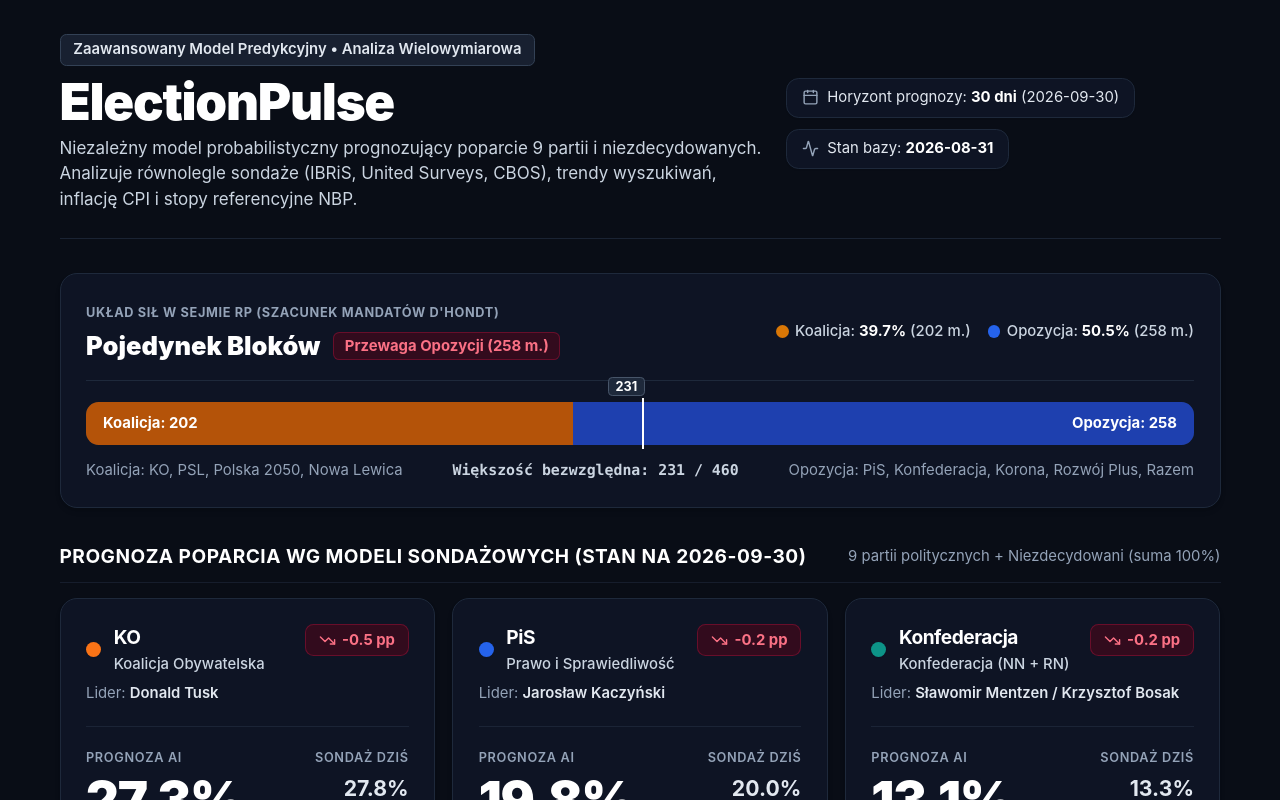
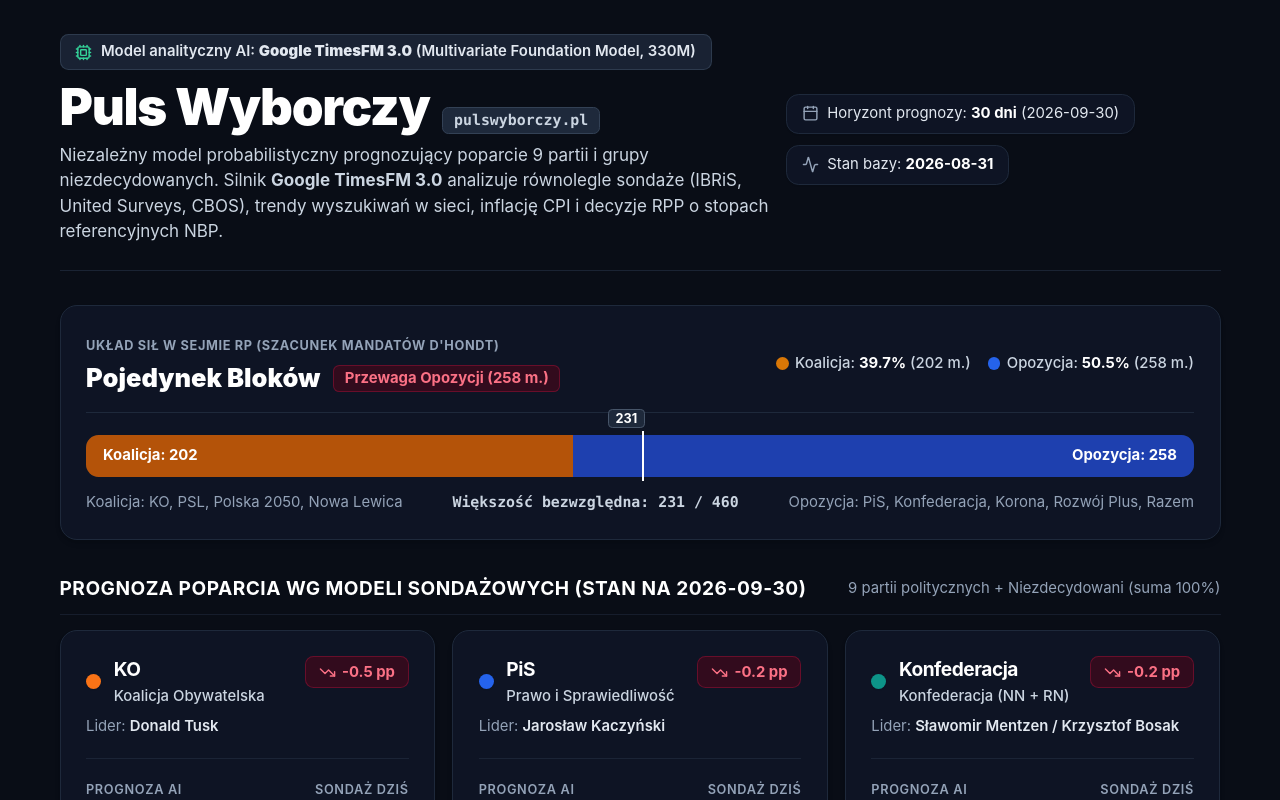
Before and after one commit to takzen/election-pulse-timesfm, a Next.js app in the folder web/: page / in a window 1280 px wide. Shown: the top 800 px of the page. Built offline with nearby package versions, Linux system fonts and the light colour scheme.

Commit message:
feat(branding): rebrand to Puls Wyborczy (pulswyborczy.pl) with prominent Google TimesFM 3.0 model indicator

```diff
--- a/web/app/layout.tsx
+++ b/web/app/layout.tsx
@@ -2,21 +2,21 @@ import type { Metadata } from "next";
 import "./globals.css";
 
 export const metadata: Metadata = {
-  title: "ElectionPulse | Sondaże i Prognozy Wyborcze AI",
-  description: "Wielowymiarowe prognozy poparcia partii politycznych w Polsce oraz interaktywny symulator wpływu stóp procentowych i inflacji.",
-  keywords: ["wybory", "sondaże", "prognoza wyborcza", "sztuczna inteligencja", "symulator NBP", "Sejm"],
+  title: "Puls Wyborczy | Niezależne Prognozy i Sondaże AI",
+  description: "Niezależna platforma prognozująca poparcie partii politycznych w Polsce oraz interaktywny symulator wpływu stóp NBP i inflacji. Model AI: Google TimesFM 3.0.",
+  keywords: ["wybory", "sondaże", "prognoza wyborcza", "Puls Wyborczy", "sztuczna inteligencja", "symulator NBP", "Sejm", "TimesFM", "pulswyborczy.pl"],
   openGraph: {
-    title: "ElectionPulse | Sondaże i Prognozy Wyborcze AI",
+    title: "Puls Wyborczy | Niezależne Prognozy i Sondaże AI",
     description: "Zobacz najnowsze prognozy poparcia partii i zbadaj wpływ stóp procentowych oraz inflacji na wynik wyborów.",
-    url: "https://election-pulse.vercel.app",
-    siteName: "ElectionPulse",
+    url: "https://pulswyborczy.pl",
+    siteName: "Puls Wyborczy",
     locale: "pl_PL",
     type: "website",
   },
   twitter: {
     card: "summary_large_image",
-    title: "ElectionPulse | Sondaże i Prognozy Wyborcze AI",
-    description: "Zaawansowany model analizujący sondaże, trendy społeczne i wskaźniki gospodarcze.",
+    title: "Puls Wyborczy | Sondaże i Prognozy Wyborcze AI",
+    description: "Zaawansowany model analityczny oparty o Google TimesFM 3.0 badający sondaże, trendy i gospodarkę.",
   },
 };
 
--- a/web/app/page.tsx
+++ b/web/app/page.tsx
@@ -6,7 +6,7 @@ import { FanChart } from "@/components/FanChart";
 import { PocketbookSimulator } from "@/components/PocketbookSimulator";
 import { TwitterCardExport } from "@/components/TwitterCardExport";
 import { AdSidebar } from "@/components/AdSidebar";
-import { Activity, Calendar, Award, ExternalLink } from "lucide-react";
+import { Activity, Calendar, Award, ExternalLink, Cpu } from "lucide-react";
 
 export default function Home() {
   const { metadata, parties_meta, history, forecast_chart, scenarios_grid, baselines_comparison, inflections } = forecastsData;
@@ -40,15 +40,23 @@ export default function Home() {
         <header className="w-full border-b border-slate-800/80 pb-5 sm:pb-6">
           <div className="flex flex-col gap-4 lg:flex-row lg:items-center lg:justify-between">
             <div>
-              <div className="inline-flex items-center gap-2 rounded-md border border-slate-700 bg-slate-800/70 px-3 py-1 text-xs sm:text-sm font-semibold text-slate-200">
-                Zaawansowany Model Predykcyjny • Analiza Wielowymiarowa
+              {/* Prominent Model Info Badge at Top */}
+              <div className="inline-flex items-center gap-2 rounded-lg border border-slate-700/80 bg-slate-800/80 px-3.5 py-1.5 text-xs sm:text-sm font-semibold text-slate-200">
+                <Cpu className="h-4 w-4 text-emerald-400" />
+                <span>Model analityczny AI: <strong>Google TimesFM 3.0</strong> (Multivariate Foundation Model, 330M)</span>
               </div>
 
-              <h1 className="mt-2.5 text-2xl sm:text-4xl lg:text-5xl font-black tracking-tight text-white">
-                ElectionPulse
-              </h1>
+              <div className="mt-2.5 flex flex-wrap items-baseline gap-3">
+                <h1 className="text-2xl sm:text-4xl lg:text-5xl font-black tracking-tight text-white">
+                  Puls Wyborczy
+                </h1>
+                <span className="rounded-md border border-slate-700 bg-slate-800 px-2.5 py-0.5 text-xs sm:text-sm font-mono font-semibold text-slate-300">
+                  pulswyborczy.pl
+                </span>
+              </div>
+
               <p className="mt-2 text-sm sm:text-base text-slate-300 max-w-4xl leading-relaxed">
-                Niezależny model probabilistyczny prognozujący poparcie 9 partii i niezdecydowanych. Analizuje równolegle sondaże (IBRiS, United Surveys, CBOS), trendy wyszukiwań, inflację CPI i stopy referencyjne NBP.
+                Niezależny model probabilistyczny prognozujący poparcie 9 partii i grupy niezdecydowanych. Silnik <strong>Google TimesFM 3.0</strong> analizuje równolegle sondaże (IBRiS, United Surveys, CBOS), trendy wyszukiwań w sieci, inflację CPI i decyzje RPP o stopach referencyjnych NBP.
               </p>
             </div>
 
@@ -124,7 +132,7 @@ export default function Home() {
                       <Award className="h-5 w-5" />
                     </div>
                     <div>
-                      <h3 className="text-base sm:text-lg font-bold text-white">Arena Modeli: Predykcja AI vs Metody Klasyczne</h3>
+                      <h3 className="text-base sm:text-lg font-bold text-white">Arena Modeli: TimesFM 3.0 vs Metody Klasyczne</h3>
                       <p className="text-xs sm:text-sm text-slate-400 mt-0.5">
                         Zestawienie predykcji końcowych dla horyzontu 30 dni
                       </p>
@@ -136,7 +144,7 @@ export default function Home() {
                       <thead className="border-b border-slate-800 text-xs sm:text-sm font-bold text-slate-400 uppercase tracking-wider">
                         <tr>
                           <th className="py-2.5 px-2">Partia</th>
-                          <th className="py-2.5 px-2 text-white">Model AI</th>
+                          <th className="py-2.5 px-2 text-white">TimesFM 3.0</th>
                           <th className="py-2.5 px-2">LightGBM</th>
                           <th className="py-2.5 px-2">ARIMA</th>
                           <th className="py-2.5 px-2">EWMA</th>
@@ -211,7 +219,7 @@ export default function Home() {
         {/* Footer */}
         <footer className="w-full mt-12 border-t border-slate-800/80 pt-8 pb-12 text-center text-xs sm:text-sm text-slate-400 space-y-2">
           <p>
-            Projekt stworzony przez{" "}
+            <strong>PulsWyborczy.pl</strong> • Projekt stworzony przez{" "}
             <a
               href="https://takzendev.pl/"
               target="_blank"
@@ -219,7 +227,8 @@ export default function Home() {
               className="font-semibold text-slate-200 hover:text-white underline underline-offset-4 inline-flex items-center gap-1"
             >
               TAKZEN DEV <ExternalLink className="h-3.5 w-3.5" />
-            </a>
+            </a>{" "}
+            • Silnik AI: <strong>Google TimesFM 3.0</strong> (PyTorch CUDA)
           </p>
           <p className="text-xs text-slate-400">
             Źródła: IBRiS, United Surveys, CBOS, Opinia24, Pollster | Wskaźniki: Google Trends, Wikimedia REST, NBP, GUS
--- a/web/components/AdSidebar.tsx
+++ b/web/components/AdSidebar.tsx
@@ -72,7 +72,7 @@ export function AdSidebar() {
         </div>
 
         <a
-          href="mailto:contact@takzendev.pl?subject=Reklama%20ElectionPulse"
+          href="mailto:contact@takzendev.pl?subject=Reklama%20PulsWyborczy.pl"
           className="mt-3.5 flex w-full items-center justify-center gap-1.5 rounded-xl border border-slate-800 bg-slate-900 px-4 py-2 text-xs sm:text-sm font-semibold text-slate-300 hover:bg-slate-800 transition"
         >
           <span>Zarezerwuj ten slot</span>
--- a/web/components/TwitterCardExport.tsx
+++ b/web/components/TwitterCardExport.tsx
@@ -24,7 +24,7 @@ export function TwitterCardExport({ metadata, partiesMeta }: TwitterCardExportPr
   const [copied, setCopied] = useState(false);
   const [mode, setMode] = useState<"standard" | "compact">("standard");
 
-  const standardText = `🗳️ Najnowsza prognoza wyborcza AI na ${metadata.target_date} (ElectionPulse):
+  const standardText = `🗳️ Najnowsza prognoza AI na ${metadata.target_date} (PulsWyborczy.pl):
 
 KO: ${partiesMeta["KO"]?.forecast.toFixed(1)}%
 PiS: ${partiesMeta["PiS"]?.forecast.toFixed(1)}%
@@ -37,15 +37,16 @@ PSL: ${partiesMeta["PSL"]?.forecast.toFixed(1)}%
 Polska 2050: ${partiesMeta["Polska_2050"]?.forecast.toFixed(1)}%
 Niezdecydowani: ${partiesMeta["Niezdecydowani"]?.forecast.toFixed(1)}%
 
-Symuluj wpływ stóp NBP i inflacji w aplikacji:`;
+Silnik: Google TimesFM 3.0
+Interaktywny symulator gospodarczy i układ Sejmu:`;
 
-  const compactText = `📊 Sondaż AI (ElectionPulse):
+  const compactText = `📊 Sondaż AI (PulsWyborczy.pl):
 KO: ${partiesMeta["KO"]?.forecast.toFixed(1)}% | PiS: ${partiesMeta["PiS"]?.forecast.toFixed(1)}% | Konf: ${partiesMeta["Konfederacja"]?.forecast.toFixed(1)}% | KKP: ${partiesMeta["KKP"]?.forecast.toFixed(1)}% | Lewica: ${partiesMeta["Lewica"]?.forecast.toFixed(1)}% | R+: ${partiesMeta["Rozwoj_Plus"]?.forecast.toFixed(1)}% | Razem: ${partiesMeta["Razem"]?.forecast.toFixed(1)}% | PSL: ${partiesMeta["PSL"]?.forecast.toFixed(1)}%
 
-Sprawdź interaktywny symulator:`;
+Sprawdź symulator na żywo:`;
 
   const activeText = mode === "standard" ? standardText : compactText;
-  const webUrl = "https://election-pulse.vercel.app";
+  const webUrl = "https://pulswyborczy.pl";
   const twitterIntentUrl = `https://twitter.com/intent/tweet?text=${encodeURIComponent(activeText)}&url=${encodeURIComponent(webUrl)}`;
 
   const handleCopy = () => {
@@ -66,7 +67,7 @@ Sprawdź interaktywny symulator:`;
               <h2 className="text-xl font-bold text-white">Generator Posta na X</h2>
             </div>
             <p className="text-sm text-slate-400 mt-0.5">
-              Udostępnij aktualną prognozę wyborczą jednym kliknięciem
+              Udostępnij aktualną prognozę z PulsWyborczy.pl jednym kliknięciem
             </p>
           </div>
         </div>
--- a/web/package.json
+++ b/web/package.json
@@ -1,5 +1,5 @@
 {
-  "name": "election-pulse-web",
+  "name": "pulswyborczy-web",
   "version": "0.1.0",
   "private": true,
   "scripts": {
```
